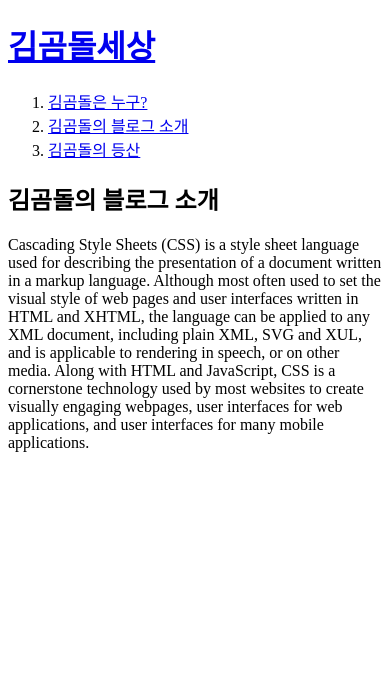
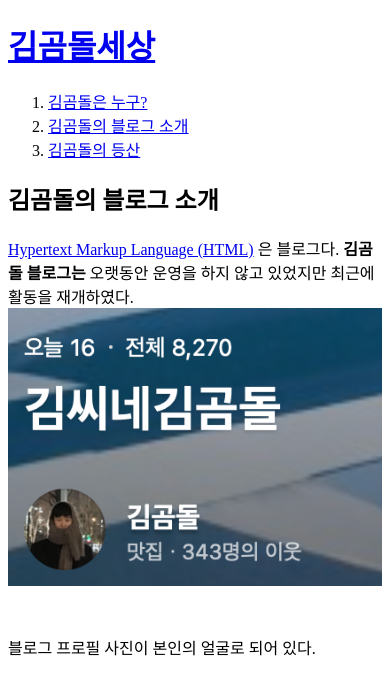
Before and after one commit to pong00pong/Gomdol.Kim, a plain HTML site: page 2.html in a window 390 px wide. Drawn offline with Linux system fonts and the light colour scheme.

Commit message:
2022년1월5일

```diff
--- a/2.html
+++ b/2.html
@@ -12,8 +12,9 @@
     <li><a href="3.html">김곰돌의 등산</a></li>
   </ol>
   <h2>김곰돌의 블로그 소개</h2>
-  <p>
-    Cascading Style Sheets (CSS) is a style sheet language used for describing the presentation of a document written in a markup language. Although most often used to set the visual style of web pages and user interfaces written in HTML and XHTML, the language can be applied to any XML document, including plain XML, SVG and XUL, and is applicable to rendering in speech, or on other media. Along with HTML and JavaScript, CSS is a cornerstone technology used by most websites to create visually engaging webpages, user interfaces for web applications, and user interfaces for many mobile applications.
-  </p>
+  <p><a href="https://m.blog.naver.com/free32c" target="_blank" title="html5 speicification">Hypertext Markup Language (HTML)</a> 은 블로그다. <strong>김곰돌 블로그는</strong> 오랫동안 운영을 하지 않고 있었지만 최근에 활동을 재개하였다.
+  <img src="Blog.jpg" width="100%">
+</p><p style="margin-top:45px;">블로그 프로필 사진이 본인의 얼굴로 되어 있다.
+</p>
 </body>
 </html>
```
Also changed, not shown: 1.html (+1 -3 lines), 3.html (+5 -2 lines).
